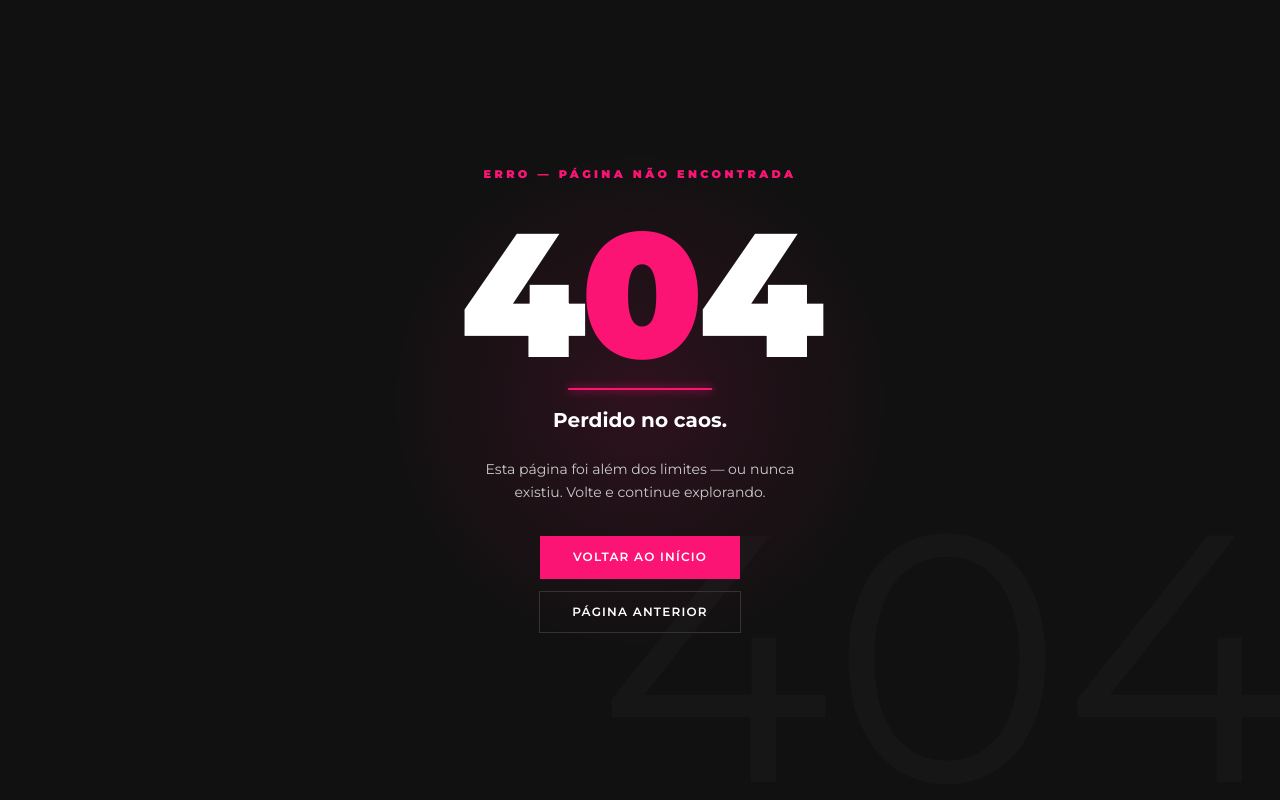
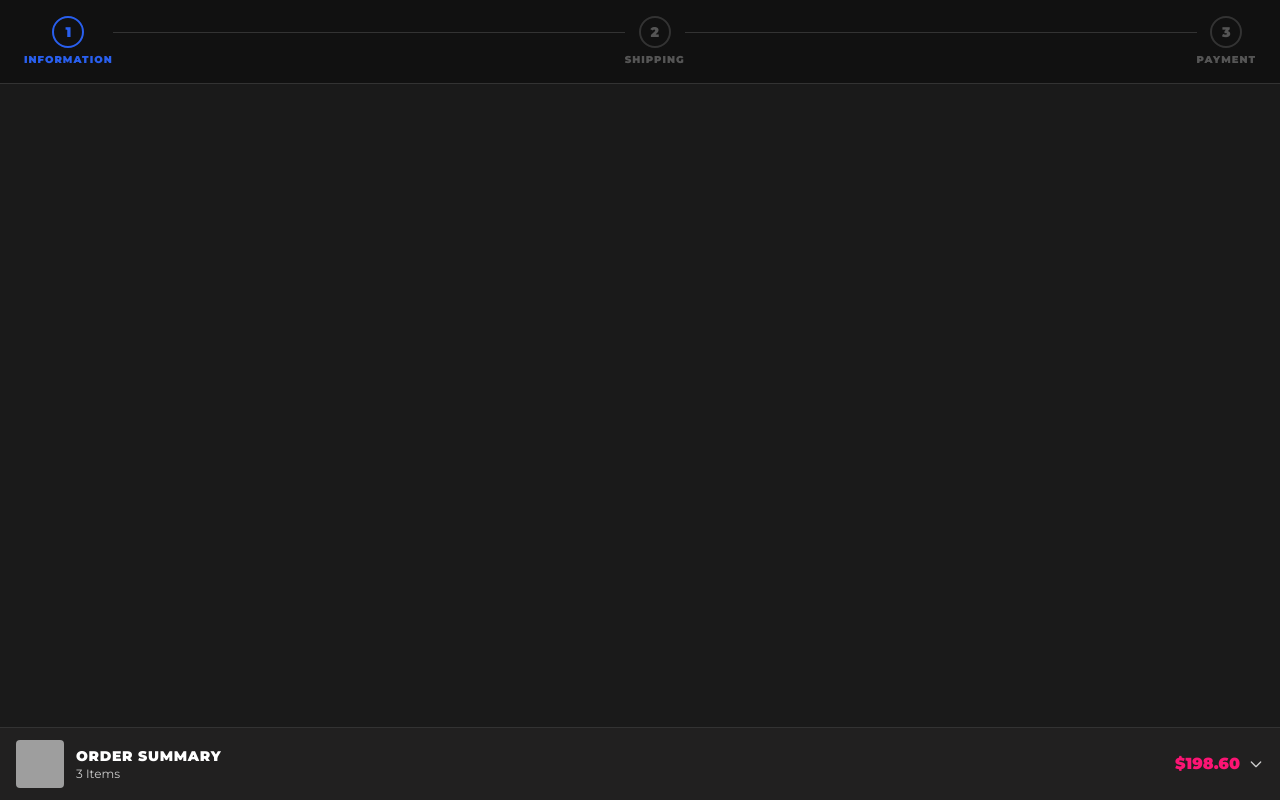
Before and after one commit to WilliamLopes021/URBN_STORE, a React (Vite) app: page /checkout in a window 1280 px wide. Before the commit this address had no page. Built offline with nearby package versions, Linux system fonts and the light colour scheme; grey boxes are pictures that could not be loaded.

Commit message:
feat(payment): implement multi-step Checkout flow and paginated Cart view

```diff
--- a/src/App.tsx
+++ b/src/App.tsx
@@ -10,6 +10,7 @@ import { ActivateAccount } from "@/features/auth/pages/ActivateAccount";
 import { RecoverPassword } from "@/features/auth/pages/RecoverPassword";
 import { Profile } from "@/features/user/pages/Profile";
 import { Cart } from "@/features/payment/pages/Cart";
+import { Checkout } from "@/features/payment/pages/Checkout";
 
 function App() {
   return (
@@ -23,6 +24,7 @@ function App() {
       <Route path="/verify-code" element={<VerifyCode />} />
       <Route path="/profile" element={<Profile />} />
       <Route path='/cart' element={<Cart />} />
+      <Route path='/checkout' element={<Checkout />} />
       <Route path="*" element={<NotFound />} />
     </RouterContext>
   );
--- /dev/null
+++ b/src/features/payment/components/molecules/CheckoutStep.tsx
@@ -0,0 +1,16 @@
+import { StepDot } from "../atoms/StepDot";
+import { StepLabel } from "../atoms/StepLabel";
+import type { StepState } from "../../types/checkout";
+
+interface CheckoutStepProps {
+  number: number;
+  label: string;
+  state: StepState;
+}
+
+export const CheckoutStep = ({ number, label, state }: CheckoutStepProps) => (
+  <div className="flex flex-col items-center gap-1">
+    <StepDot number={number} state={state} />
+    <StepLabel label={label} state={state} />
+  </div>
+);
--- /dev/null
+++ b/src/features/payment/components/molecules/CheckoutStepper.tsx
@@ -0,0 +1,39 @@
+import { Fragment } from "react";
+import { CheckoutStep } from "./CheckoutStep";
+import { StepConnector } from "../atoms/StepConnector";
+import type { Step, StepState } from "../../types/checkout";
+
+interface CheckoutStepperProps {
+  currentStep: number;
+}
+
+const STEPS: Step[] = [
+  { number: 1, label: "Information" },
+  { number: 2, label: "Shipping" },
+  { number: 3, label: "Payment" },
+];
+
+const getStepState = (stepNumber: number, currentStep: number): StepState => {
+  if (stepNumber < currentStep) return "completed";
+  if (stepNumber === currentStep) return "active";
+  return "inactive";
+};
+
+export const CheckoutStepper = ({ currentStep }: CheckoutStepperProps) => (
+  <div className="flex items-start w-full px-6 py-4">
+    {STEPS.map((step, index) => (
+      <Fragment key={step.number}>
+        <CheckoutStep
+          number={step.number}
+          label={step.label}
+          state={getStepState(step.number, currentStep)}
+        />
+        {index < STEPS.length - 1 && (
+          <div className="flex-1 flex items-start pt-4">
+            <StepConnector completed={step.number < currentStep} />
+          </div>
+        )}
+      </Fragment>
+    ))}
+  </div>
+);
--- /dev/null
+++ b/src/features/payment/components/molecules/OrderSummaryBar.tsx
@@ -0,0 +1,47 @@
+interface OrderSummaryBarProps {
+  itemCount: number;
+  total: string;
+  thumbnailSrc: string;
+  isOpen: boolean;
+  onToggle: () => void;
+}
+
+export const OrderSummaryBar = ({
+  itemCount,
+  total,
+  thumbnailSrc,
+  isOpen,
+  onToggle,
+}: OrderSummaryBarProps) => (
+  <button
+    type="button"
+    onClick={onToggle}
+    className="w-full flex items-center gap-3 px-4 py-3 bg-card-bg"
+  >
+    <img
+      src={thumbnailSrc}
+      alt="Order thumbnail"
+      className="w-12 h-12 object-cover rounded-sm shrink-0"
+    />
+
+    <div className="flex flex-col items-start">
+      <span className="text-text-primary font-black text-sm uppercase tracking-wider">
+        Order Summary
+      </span>
+      <span className="text-light-gray text-xs">{itemCount} Items</span>
+    </div>
+
+    <div className="ml-auto flex items-center gap-2">
+      <span className="text-accent-pink font-black text-base">{total}</span>
+      <svg
+        className={`w-4 h-4 text-light-gray transition-transform duration-200 ${isOpen ? "rotate-180" : ""}`}
+        fill="none"
+        viewBox="0 0 24 24"
+        stroke="currentColor"
+        strokeWidth={2}
+      >
+        <path strokeLinecap="round" strokeLinejoin="round" d="M19 9l-7 7-7-7" />
+      </svg>
+    </div>
+  </button>
+);
--- /dev/null
+++ b/src/features/payment/components/organisms/CheckoutHeader.tsx
@@ -0,0 +1,11 @@
+import { CheckoutStepper } from "../molecules/CheckoutStepper";
+
+interface CheckoutHeaderProps {
+  currentStep: number;
+}
+
+export const CheckoutHeader = ({ currentStep }: CheckoutHeaderProps) => (
+  <header className="w-full bg-surface border-b border-border">
+    <CheckoutStepper currentStep={currentStep} />
+  </header>
+);
--- /dev/null
+++ b/src/features/payment/components/organisms/OrderSummaryDrawer.tsx
@@ -0,0 +1,92 @@
+import { useState } from "react";
+import { OrderSummaryBar } from "../molecules/OrderSummaryBar";
+import type { OrderItem, PriceSummary } from "../../types/checkout";
+
+interface OrderSummaryDrawerProps {
+  items: OrderItem[];
+  prices: PriceSummary;
+  thumbnailSrc: string;
+}
+
+export const OrderSummaryDrawer = ({
+  items,
+  prices,
+  thumbnailSrc,
+}: OrderSummaryDrawerProps) => {
+  const [isOpen, setIsOpen] = useState(false);
+
+  return (
+    <div className="fixed bottom-0 inset-x-0 z-50 bg-card-bg border-t border-border">
+      <OrderSummaryBar
+        itemCount={items.length}
+        total={prices.total}
+        thumbnailSrc={thumbnailSrc}
+        isOpen={isOpen}
+        onToggle={() => setIsOpen((prev) => !prev)}
+      />
+
+      {isOpen && (
+        <div className="px-4 pt-2 pb-6 border-t border-border max-h-[70vh] overflow-y-auto">
+          <div className="divide-y divide-border">
+            {items.map((item) => (
+              <div key={item.id} className="flex items-center gap-3 py-3">
+                <img
+                  src={item.imageSrc}
+                  alt={item.name}
+                  className="w-14 h-14 object-cover rounded-sm shrink-0"
+                />
+                <div className="flex-1 min-w-0">
+                  <p className="text-text-primary font-black text-xs uppercase tracking-wide">
+                    {item.name}
+                  </p>
+                  <p className="text-light-gray text-xs mt-0.5">
+                    {item.variant}
+                  </p>
+                </div>
+                <span className="text-accent-pink font-black text-sm">
+                  {item.price}
+                </span>
+              </div>
+            ))}
+          </div>
+
+          <div className="mt-4 pt-3 border-t border-border space-y-2">
+            <div className="flex justify-between">
+              <span className="text-light-gray text-xs uppercase tracking-wider">
+                Subtotal
+              </span>
+              <span className="text-text-primary text-xs font-semibold">
+                {prices.subtotal}
+              </span>
+            </div>
+            <div className="flex justify-between">
+              <span className="text-light-gray text-xs uppercase tracking-wider">
+                Shipping
+              </span>
+              <span className="text-text-primary text-xs font-semibold">
+                {prices.shipping}
+              </span>
+            </div>
+            <div className="flex justify-between">
+              <span className="text-light-gray text-xs uppercase tracking-wider">
+                Taxes
+              </span>
+              <span className="text-text-primary text-xs font-semibold">
+                {prices.taxes}
+              </span>
+            </div>
+          </div>
+
+          <div className="flex justify-between mt-4 pt-3 border-t border-border">
+            <span className="text-text-primary font-black uppercase tracking-widest text-sm">
+              Total
+            </span>
+            <span className="text-accent-pink font-black text-xl">
+              {prices.total}
+            </span>
+          </div>
+        </div>
+      )}
+    </div>
+  );
+};
--- a/src/features/payment/pages/Cart.tsx
+++ b/src/features/payment/pages/Cart.tsx
@@ -1,20 +1,55 @@
-import { Footer } from "@/shared/components/molecules/Footer";
 import { NavBar } from "@/shared/components/molecules/NavBar";
 import { CartHeader } from "../components/atoms/CartHeader";
 import { OrderItemCard } from "../components/molecules/OrderItemCard";
 import { orderItem } from "../constants/mockOrderItem";
+import { PriceDisplay } from "../components/atoms/PriceDisplay";
+import { Button } from "@/shared/components/atoms/Button";
+import { useRouter } from "@/interfaces/router/useRouter";
+import { useState } from "react";
+import type { OrderItemViewModel } from "@/application/interfaces/view-models/orderitem.viewmodel";
 
 export const Cart = () => {
+  const router = useRouter();
+  const [visibleOrders, setVisibleOrders] = useState<number>(0);
+
+  const groupedOrders: OrderItemViewModel[][] = [];
+  const items: OrderItemViewModel[] = [];
+  for (const order of orderItem) {
+    items.push(order);
+    if (items.length === 4) {
+      groupedOrders.push([...items]);
+      items.length = 0;
+    }
+  }
+  console.log(groupedOrders);
+
   return (
     <>
       <NavBar />
       <CartHeader />
-      <main className="max-w-[1000px] mx-auto w-full px-5 flex flex-col gap-5 py-3">
-        {orderItem.map((item) => (
+      <main className="max-w-[1000px] mx-auto w-full px-5 flex flex-col gap-8 py-3">
+        {groupedOrders[visibleOrders].map((item) => (
           <OrderItemCard key={item.id} orderItem={item} />
         ))}
+        <div className="flex items-center justify-center gap-4">
+          {Array.from({ length: groupedOrders.length }, (_, index) => (
+            <button
+              key={index}
+              className={`w-6.5 h-2.5 rounded-full ${index === visibleOrders ? "bg-accent-blue" : "bg-light-gray/50"}`}
+              onClick={() => setVisibleOrders(index)}
+            />
+          ))}
+        </div>
+        <PriceDisplay
+          price={orderItem.reduce(
+            (acc, item) => acc + Number(item.product.price) * item.quantity,
+            0,
+          )}
+          shipping={100}
+          discount={0}
+        />
+        <Button onClick={() => router("/checkout")}>Finalizar</Button>
       </main>
-      <Footer />
     </>
   );
 };
--- /dev/null
+++ b/src/features/payment/pages/Checkout.tsx
@@ -0,0 +1,45 @@
+import type { OrderItem, PriceSummary } from "../types/checkout";
+import { CheckoutHeader } from "../components/organisms/CheckoutHeader";
+import { OrderSummaryDrawer } from "../components/organisms/OrderSummaryDrawer";
+
+const MOCK_ITEMS: OrderItem[] = [
+  {
+    id: "1",
+    name: "Chaos Hoodie",
+    variant: "Black / XL",
+    price: "$89.00",
+    imageSrc: "ascqsa",
+  },
+  {
+    id: "2",
+    name: "Night Shifter Tee",
+    variant: "Black",
+    price: "$49.00",
+    imageSrc: "",
+  },
+  {
+    id: "3",
+    name: "URBN Tag Cap",
+    variant: "Black / OS",
+    price: "$35.00",
+    imageSrc: "",
+  },
+];
+
+const MOCK_PRICES: PriceSummary = {
+  subtotal: "$173.00",
+  shipping: "$9.99",
+  taxes: "$15.81",
+  total: "$198.60",
+};
+
+export const Checkout = () => (
+  <div className="min-h-screen bg-primary pb-24">
+    <CheckoutHeader currentStep={1} />
+    <OrderSummaryDrawer
+      items={MOCK_ITEMS}
+      prices={MOCK_PRICES}
+      thumbnailSrc={MOCK_ITEMS[0].imageSrc}
+    />
+  </div>
+);
```
